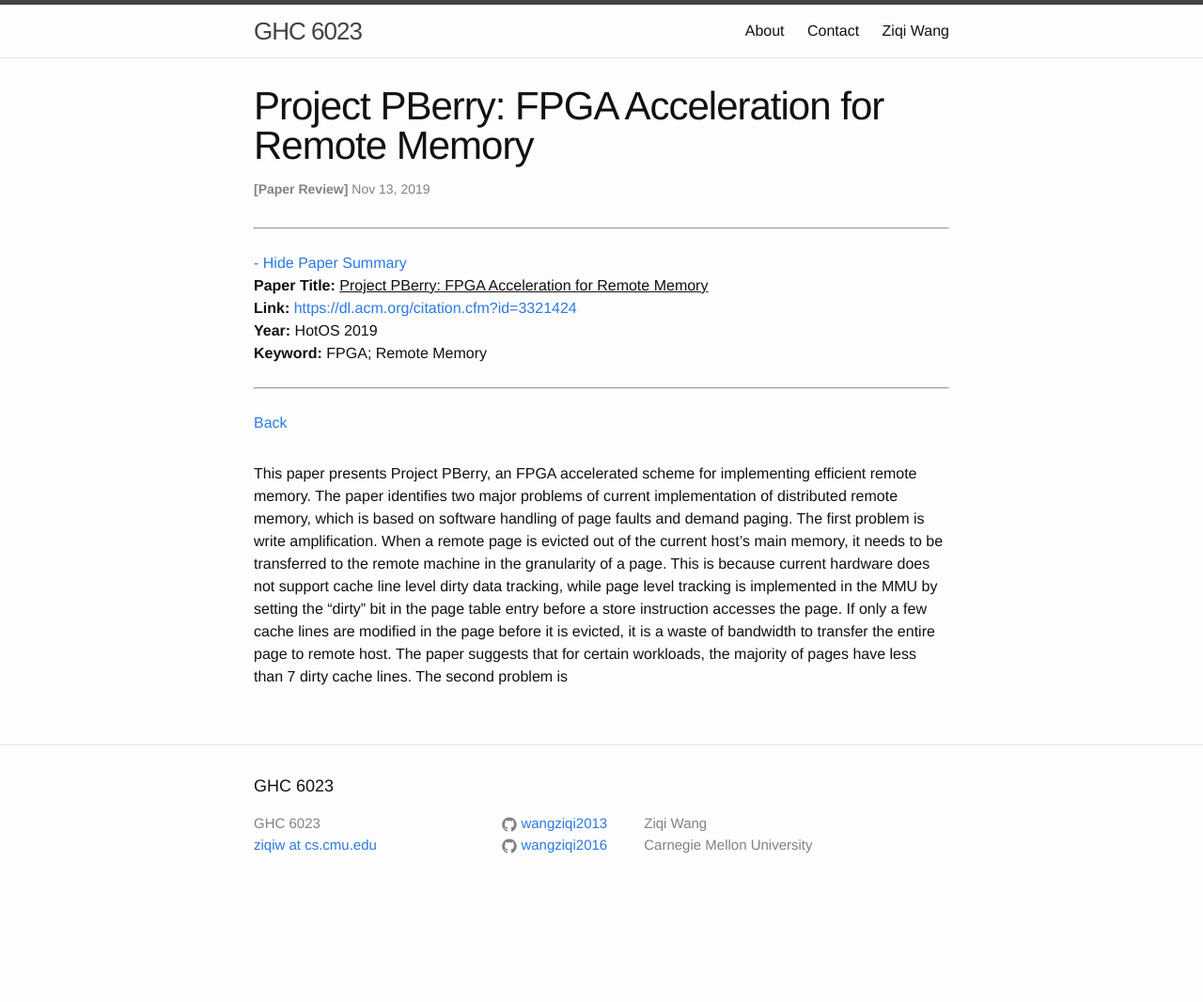
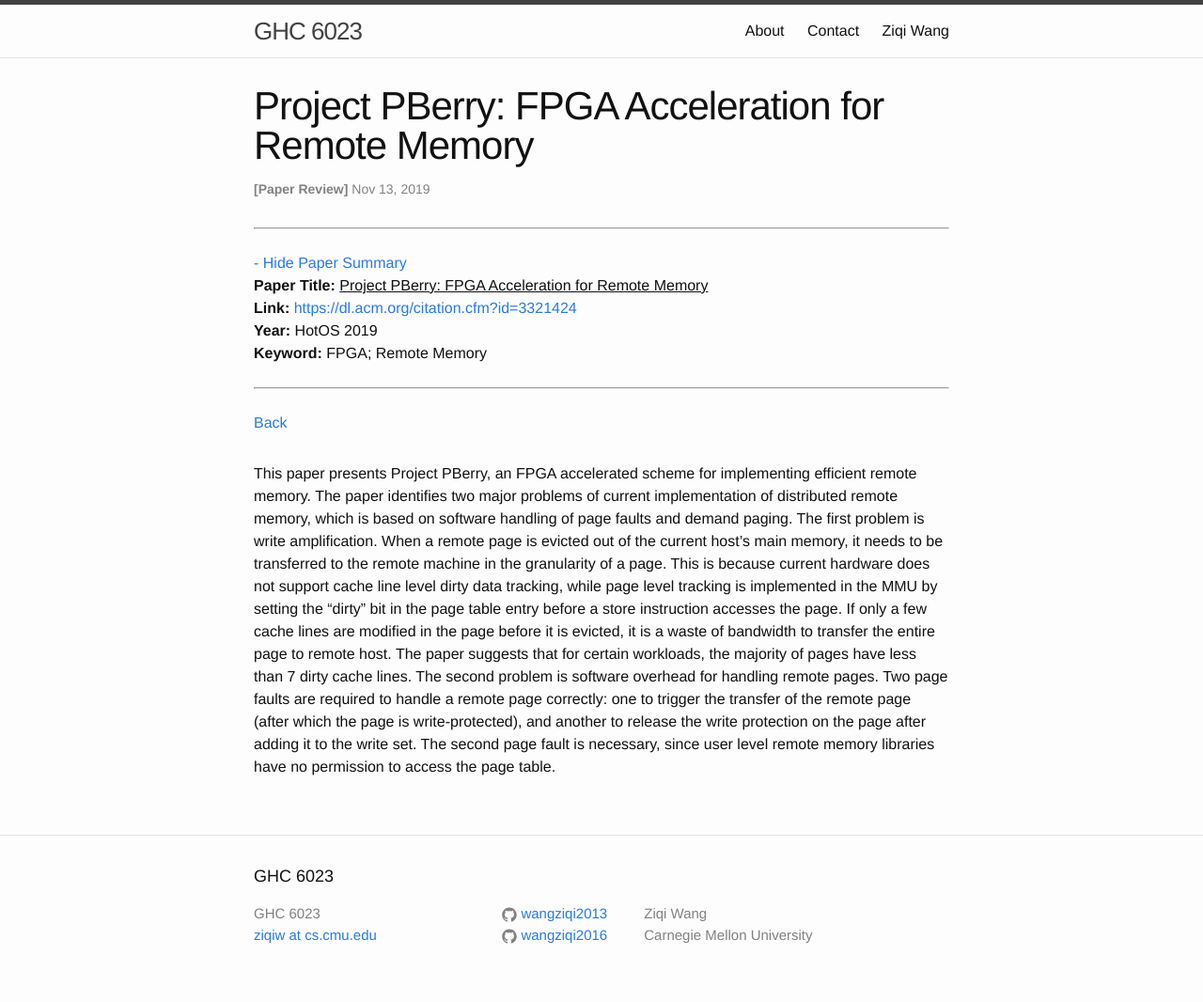
Before and after one commit to wangziqi2013/wangziqi2013.github.io, a Jekyll site: the page built from _posts/2019-11-13-pberry.markdown, in a window 1280 px wide. Shown: the whole page at 94% size. Built offline with Jekyll 4.4.1, drawn with Linux system fonts in a browser that asks for light colours; before the commit the page ends 970 px from its top, so only the background shows below that.

Commit message:
Adding second reason

```diff
--- a/_posts/2019-11-13-pberry.markdown
+++ b/_posts/2019-11-13-pberry.markdown
@@ -21,3 +21,7 @@ does not support cache line level dirty data tracking, while page level tracking
 the "dirty" bit in the page table entry before a store instruction accesses the page. If only a few cache lines are modified
 in the page before it is evicted, it is a waste of bandwidth to transfer the entire page to remote host. The paper
 suggests that for certain workloads, the majority of pages have less than 7 dirty cache lines. The second problem is
+software overhead for handling remote pages. Two page faults are required to handle a remote page correctly: one to
+trigger the transfer of the remote page (after which the page is write-protected), and another to release the write
+protection on the page after adding it to the write set. The second page fault is necessary, since user level remote memory
+libraries have no permission to access the page table.
```
